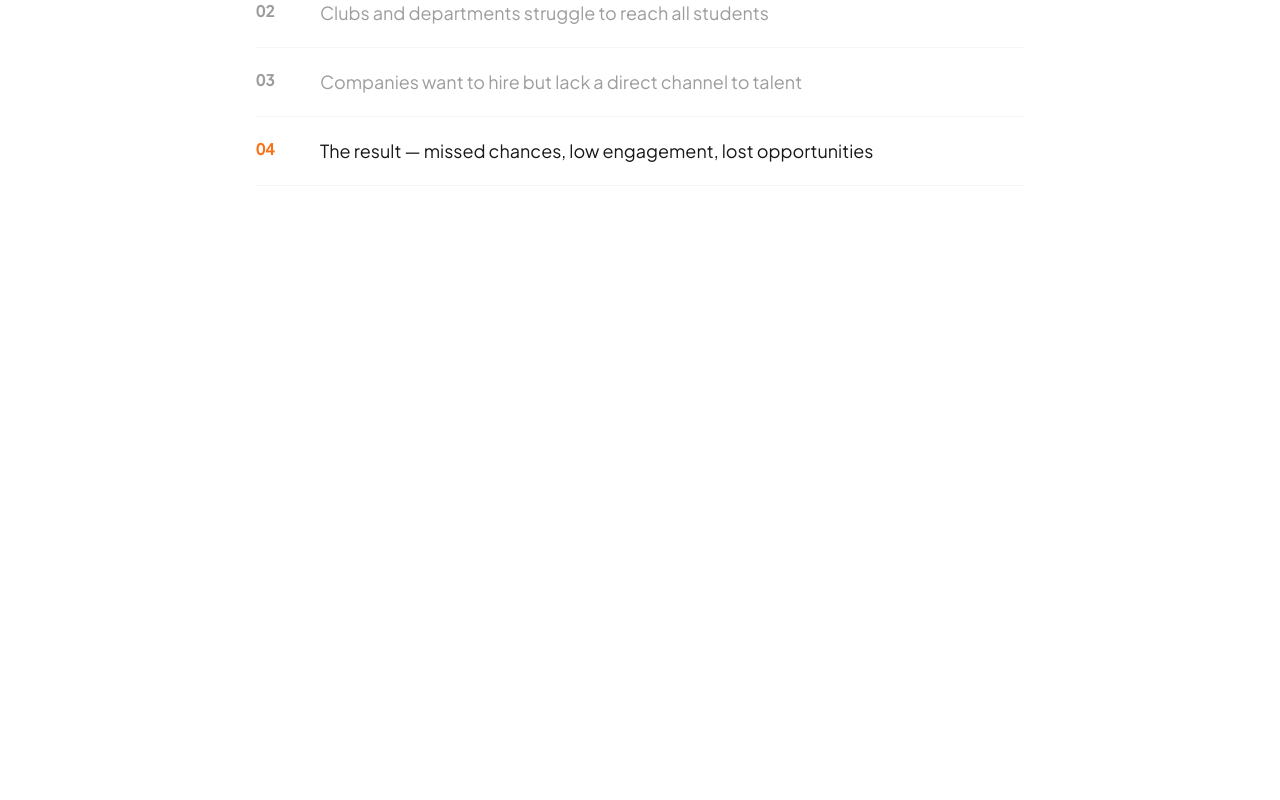
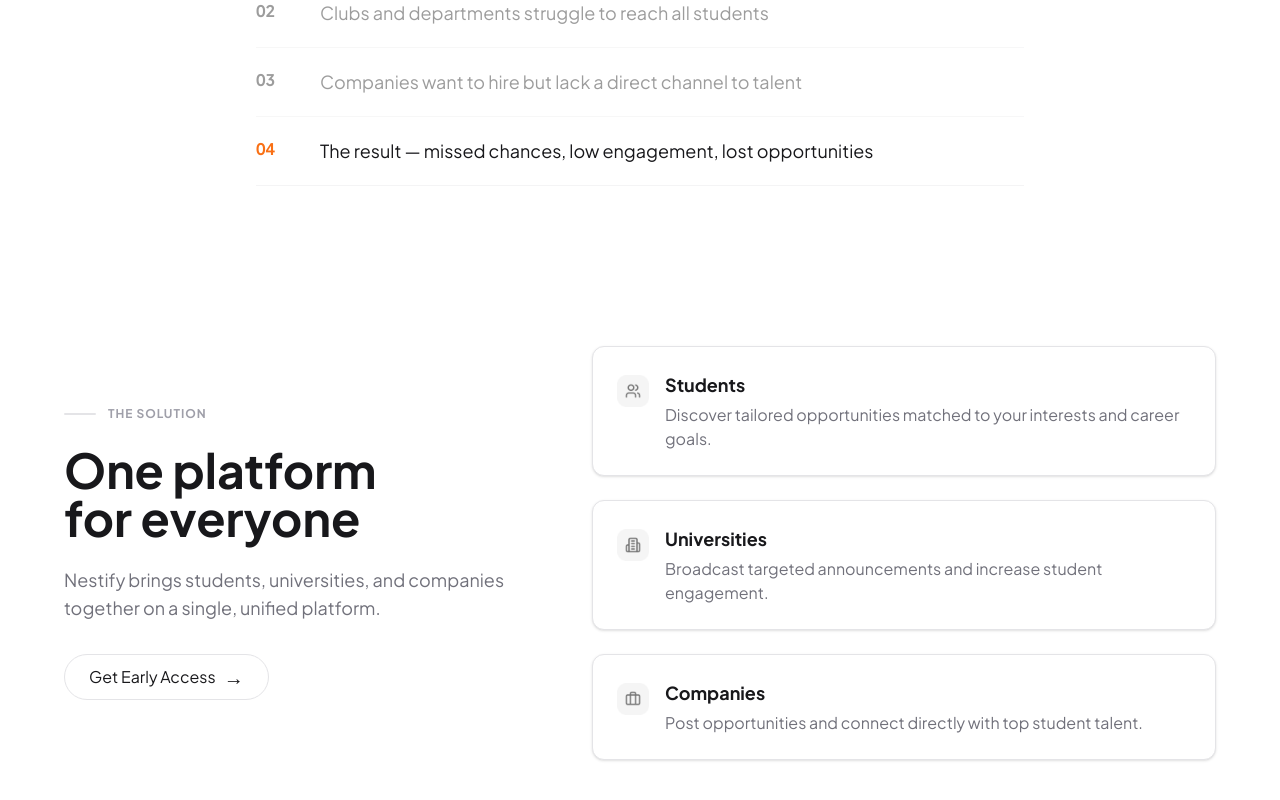
Before and after one commit to Forge-SE/nestify-pre-launch-website, a Next.js app: page / in a window 1280 px wide. Shown: the part 1102-1902 px from the top of the page. Before the commit the page ends 1352 px from the top, so only its background shows below. Built offline with nearby package versions, Linux system fonts and the light colour scheme.

Commit message:
Implemented the Solution section

```diff
--- /dev/null
+++ b/app/SolutionSection.tsx
@@ -0,0 +1,63 @@
+import Image from "next/image";
+
+const solutions = [
+  {
+    icon: "/students.png",
+    title: "Students",
+    desc: "Discover tailored opportunities matched to your interests and career goals.",
+    href: "#students"
+  },
+  {
+    icon: "/universities.png",
+    title: "Universities",
+    desc: "Broadcast targeted announcements and increase student engagement.",
+    href: "#universities"
+  },
+  {
+    icon: "/companies.png",
+    title: "Companies",
+    desc: "Post opportunities and connect directly with top student talent.",
+    href: "#companies"
+  },
+];
+
+export default function SolutionSection() {
+  return (
+    <section className="w-full flex flex-col items-center pt-24 pb-16 px-4">
+      <div className="max-w-6xl w-full flex flex-col md:flex-row gap-12 md:gap-20 items-center justify-between">
+        {/* Left: Headline and description */}
+        <div className="flex-1 w-full max-w-md">
+          <div className="flex items-center gap-3 mb-6">
+            <span className="h-0.5 w-8 rounded-full bg-zinc-200"></span>
+            <span className="uppercase tracking-wider text-xs font-semibold text-zinc-400" style={{letterSpacing:'0.08em'}}>The Solution</span>
+          </div>
+          <h2 className="text-3xl md:text-5xl font-bold text-zinc-900 mb-6">
+            One platform<br />for everyone
+          </h2>
+          <p className="text-lg text-zinc-500 mb-8">
+            Nestify brings students, universities, and companies together on a single, unified platform.
+          </p>
+          <a href="#waitlist" className="inline-flex items-center gap-2 px-6 py-2 rounded-full border border-zinc-200 text-zinc-900 font-medium bg-white hover:bg-zinc-50 transition">
+            Get Early Access <span className="text-xl">→</span>
+          </a>
+        </div>
+        {/* Right: Options */}
+        <div className="flex-1 w-full flex flex-col gap-6">
+          {solutions.map((item) => (
+            <a
+              key={item.title}
+              href={item.href}
+              className="flex items-start gap-4 p-6 rounded-xl border border-zinc-200 bg-white shadow-sm hover:shadow-md transition cursor-pointer group"
+            >
+              <Image src={item.icon} alt={item.title + ' icon'} width={32} height={32} className="mt-1" />
+              <div>
+                <div className="text-lg font-semibold text-zinc-900">{item.title}</div>
+                <div className="text-zinc-500 mt-1 text-base">{item.desc}</div>
+              </div>
+            </a>
+          ))}
+        </div>
+      </div>
+    </section>
+  );
+}
--- a/app/page.tsx
+++ b/app/page.tsx
@@ -1,12 +1,15 @@
 
 import ProblemSection from "./ProblemSection";
 import Hero from "./Hero";
+
+import SolutionSection from "./SolutionSection";
 
 export default function Home() {
   return (
     <>
       <Hero />
       <ProblemSection />
+      <SolutionSection />
     </>
   );
 }
```
